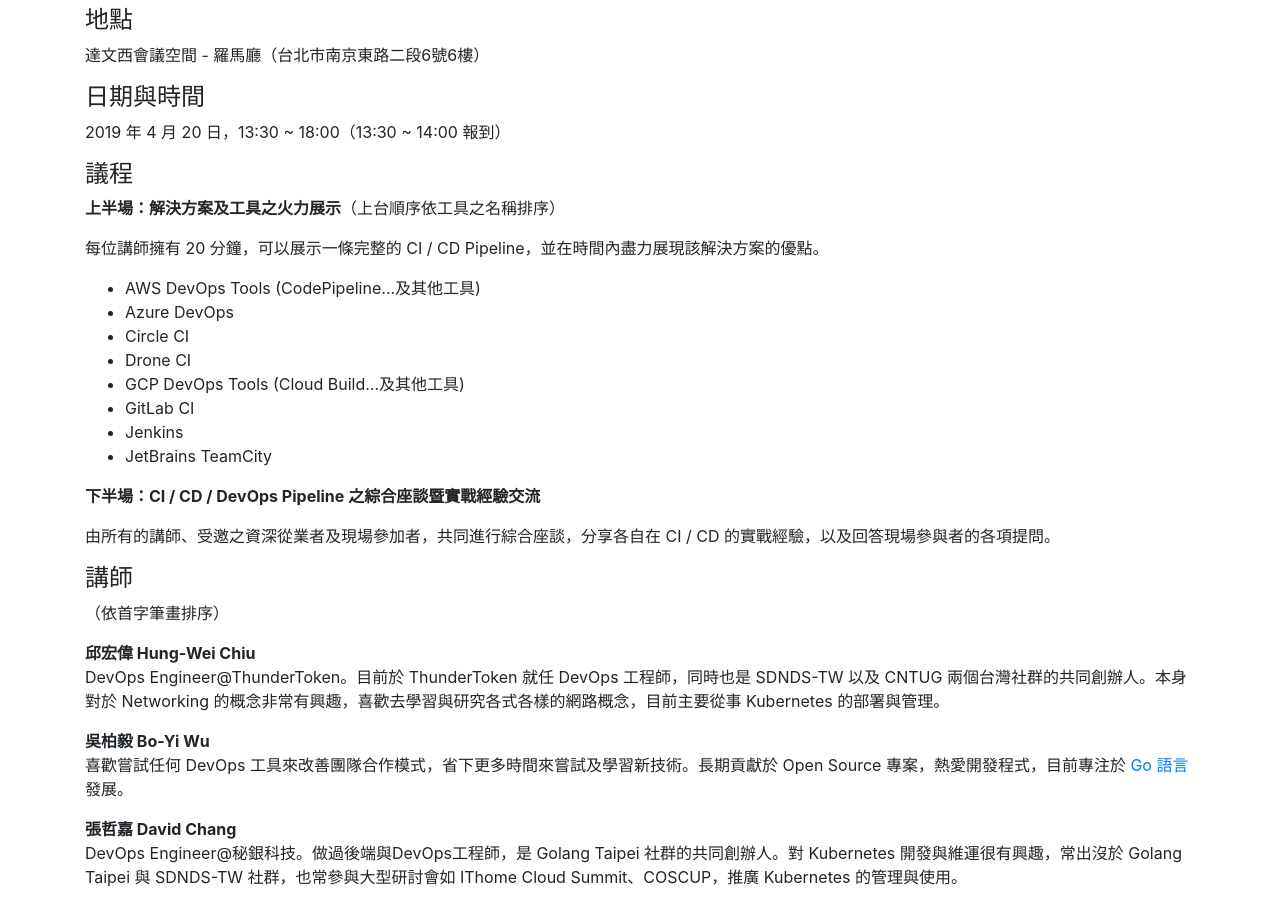
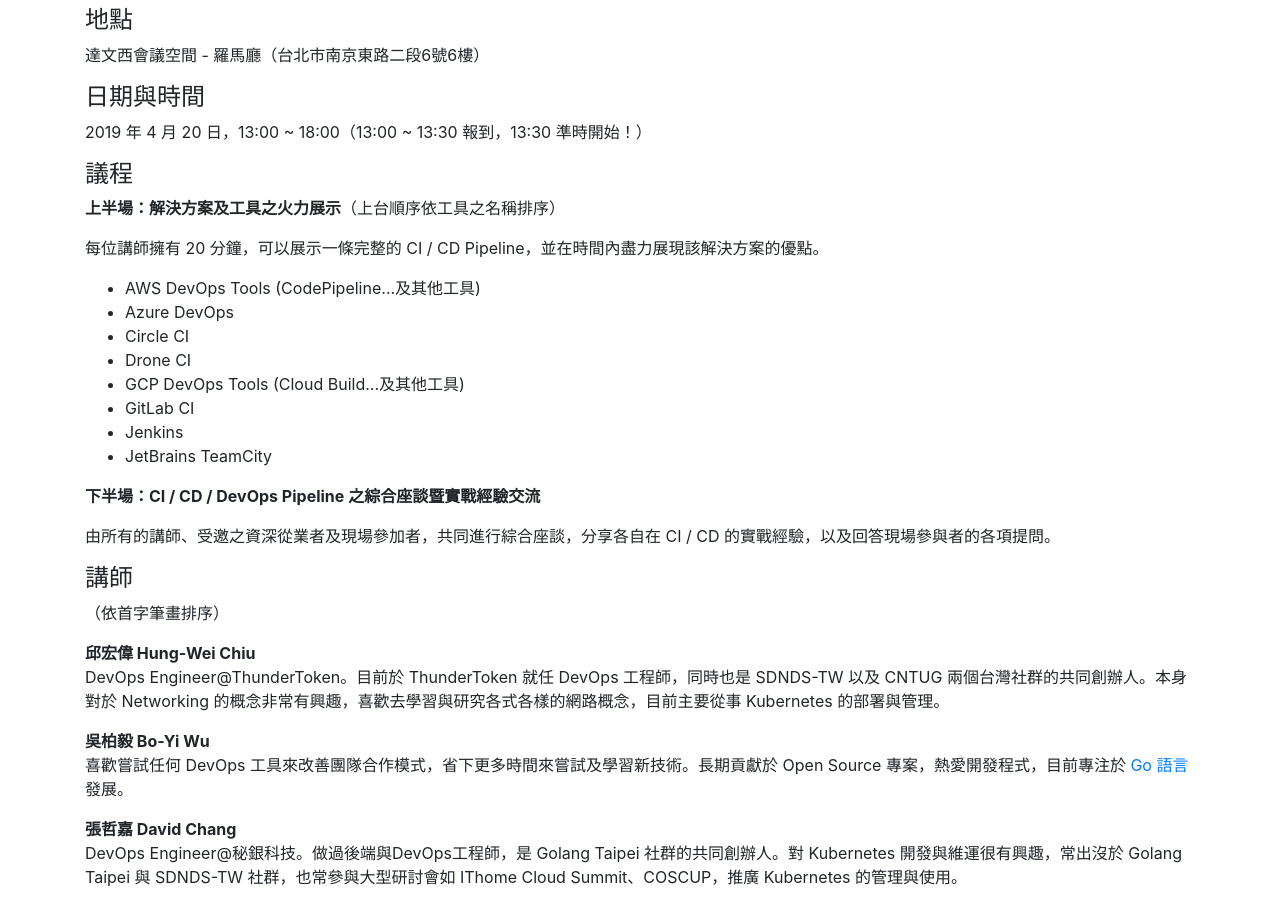
Before and after one commit to DevOpsTW/battle.devopstw.club, a website: page index.html in a window 1280 px wide. Shown: the part 1220-2124 px from the top of the page. Drawn offline with nearby package versions, Linux system fonts and the light colour scheme.

Commit message:
修正活動時間

```diff
--- a/index.html
+++ b/index.html
@@ -110,7 +110,7 @@
         <p>達文西會議空間 - 羅馬廳（台北市南京東路二段6號6樓）</p>
         <h4>日期與時間</h4>
         <a id="agenda" name="agenda"></a>
-        <p>2019 年 4 月 20 日，13:30 ~ 18:00（13:30 ~ 14:00 報到）</p>
+        <p>2019 年 4 月 20 日，13:00 ~ 18:00（13:00 ~ 13:30 報到，13:30 準時開始！）</p>
         <h4>議程</h4>
         <p><strong>上半場：解決方案及工具之火力展示</strong>（上台順序依工具之名稱排序）</p>
         <p>每位講師擁有 20 分鐘，可以展示一條完整的 CI / CD Pipeline，並在時間內盡力展現該解決方案的優點。</p>
```
